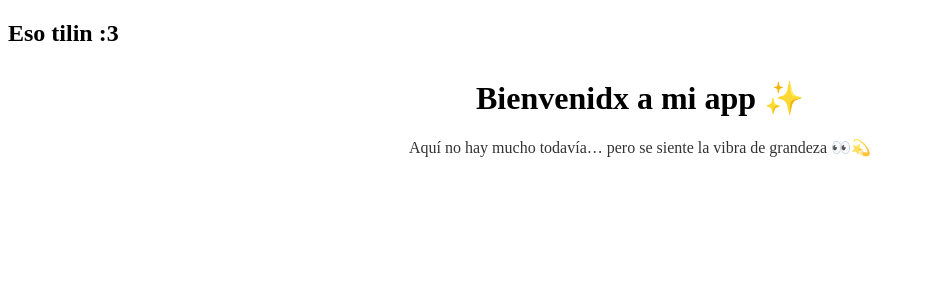
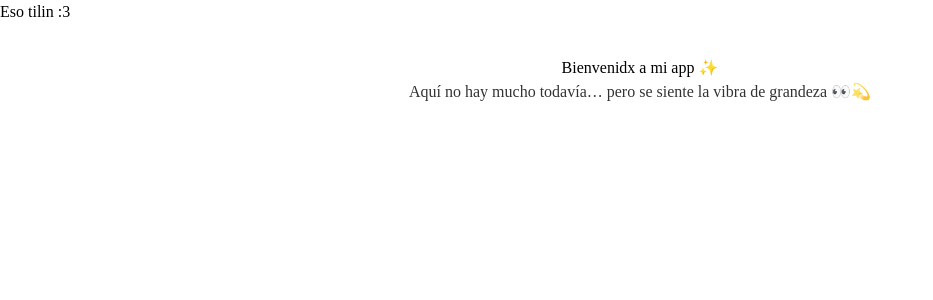
Before and after one commit to chiru-codes/front_authorities_hack, a React (Vite) app: page /home in a window 1280 px wide. Shown: the top 300 px of the page, without its empty margins (0-933 px from the left). Built offline with nearby package versions, Linux system fonts and the light colour scheme; no server answers.

Commit message:
front avances

```diff
--- /dev/null
+++ b/src/index.css
@@ -0,0 +1 @@
+@import "tailwindcss";
--- a/src/main.tsx
+++ b/src/main.tsx
@@ -4,6 +4,8 @@ import {AuthProvider} from "./auth/contexts/AuthContext.tsx";
 import { QueryClient, QueryClientProvider } from "@tanstack/react-query";
 import { RouterProvider } from "react-router-dom";
 import { router } from "./common/router/Routes.tsx";
+
+import './index.css'
 
 const queryClient = new QueryClient();
 
```
Also changed, not shown: public/assets/alert.png (added), public/assets/person.png (added).
